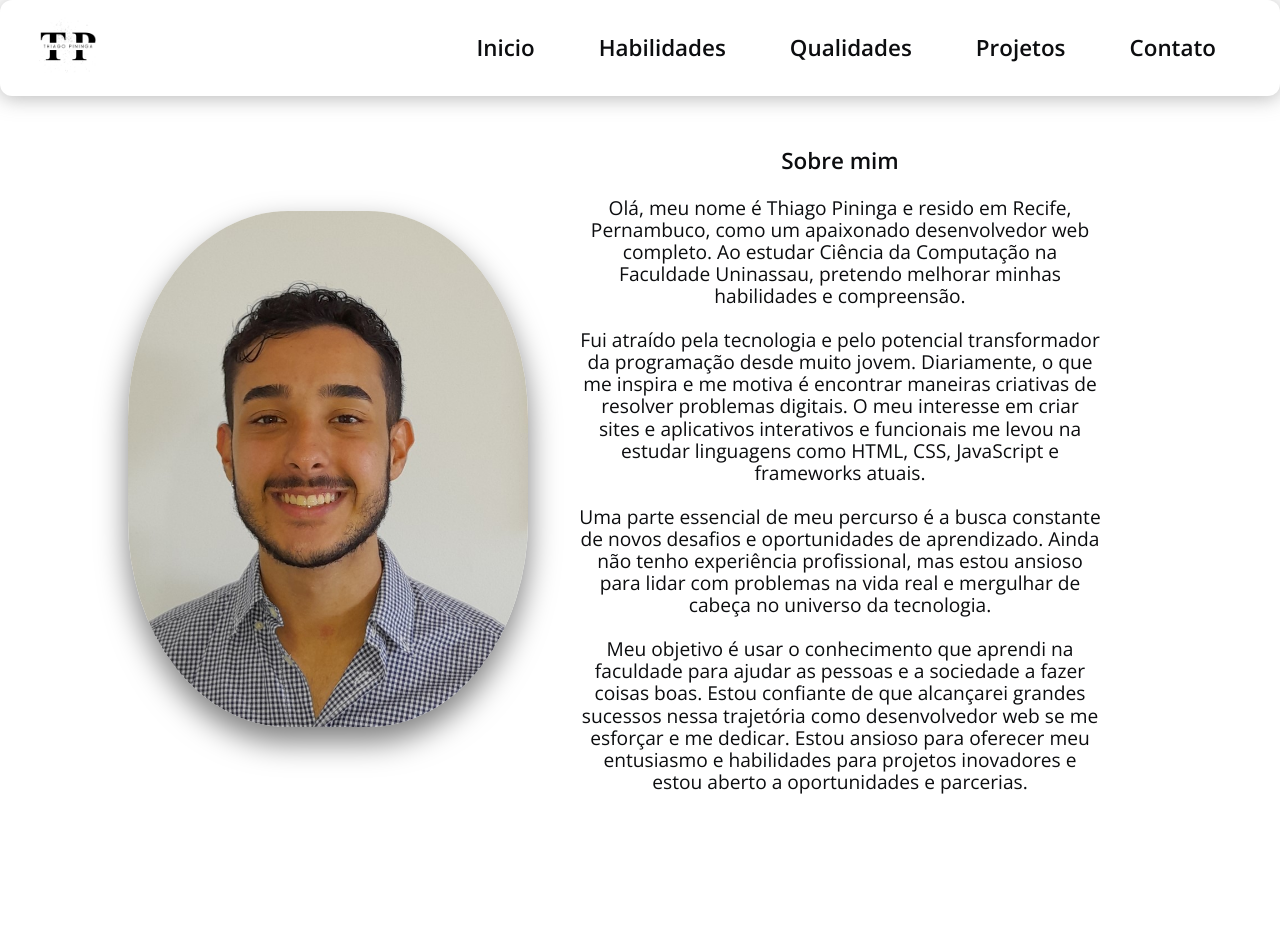
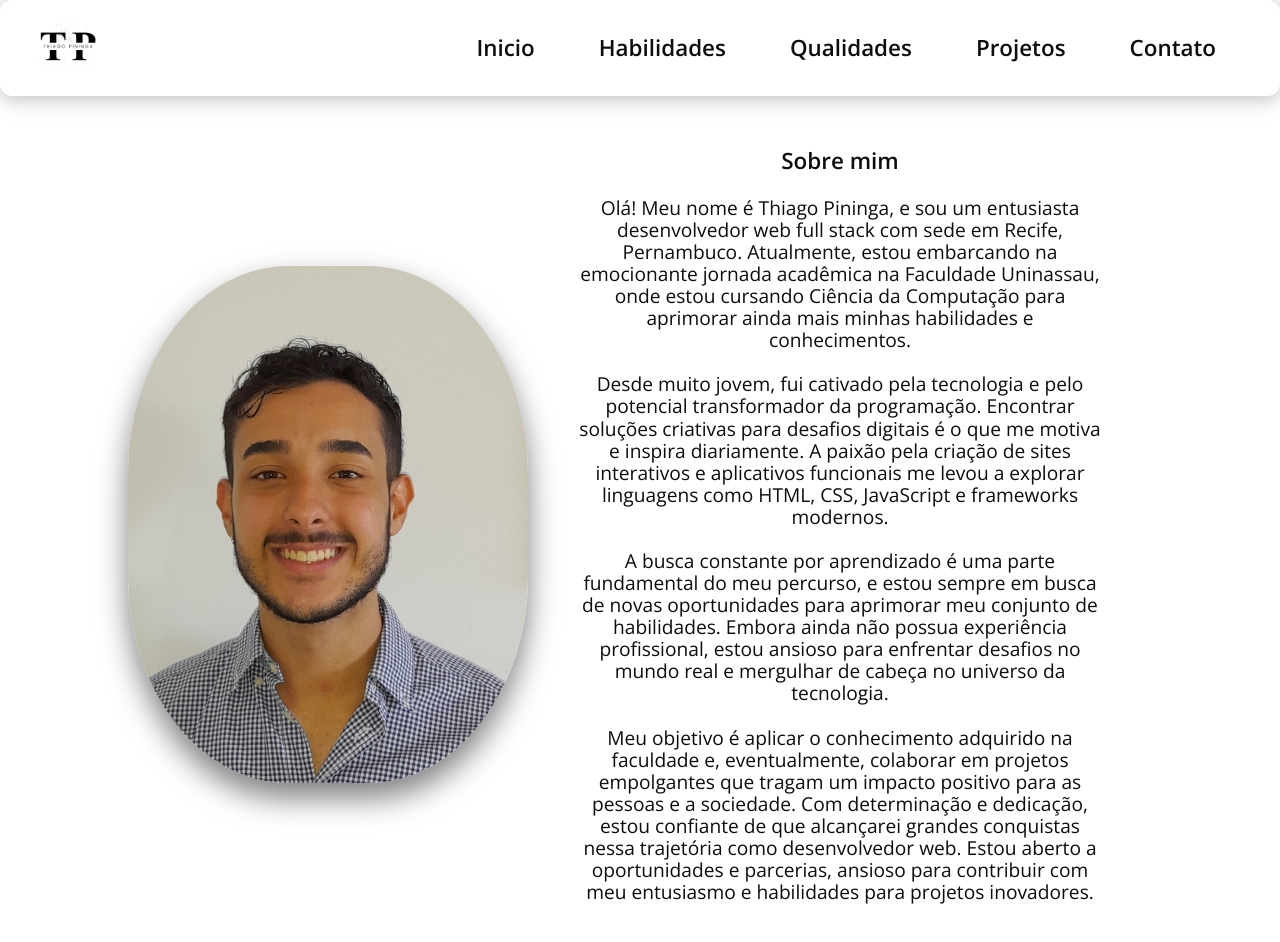
Before and after one commit to ThiagoPininga/portifolio-thiago, a React (Create React App) app: page / in a window 1280 px wide. Shown: the top 942 px of the page. Before the commit the page ends 860 px from the top, so only its background shows below. Built offline with nearby package versions, Linux system fonts and the light colour scheme.

Commit message:
Mudanças de reformulação

```diff
--- a/src/components/AboutMe/index..tsx
+++ b/src/components/AboutMe/index..tsx
@@ -8,19 +8,19 @@ export function AboutMe() {
       <img src={Foto} alt="" />
       <div className="textoAM">
         <h3>Sobre mim</h3>
-        <p>Olá, meu nome é Thiago Pininga e resido em Recife, Pernambuco, como um apaixonado desenvolvedor web completo. Ao estudar Ciência da Computação na Faculdade Uninassau, pretendo melhorar minhas habilidades e compreensão.
+        <p>Olá! Meu nome é Thiago Pininga, e sou um entusiasta desenvolvedor web full stack com sede em Recife, Pernambuco. Atualmente, estou embarcando na emocionante jornada acadêmica na Faculdade Uninassau, onde estou cursando Ciência da Computação para aprimorar ainda mais minhas habilidades e conhecimentos.
           <br />
           <br />
 
-          Fui atraído pela tecnologia e pelo potencial transformador da programação desde muito jovem. Diariamente, o que me inspira e me motiva é encontrar maneiras criativas de resolver problemas digitais. O meu interesse em criar sites e aplicativos interativos e funcionais me levou na estudar linguagens como HTML, CSS, JavaScript e frameworks atuais.
+Desde muito jovem, fui cativado pela tecnologia e pelo potencial transformador da programação. Encontrar soluções criativas para desafios digitais é o que me motiva e inspira diariamente. A paixão pela criação de sites interativos e aplicativos funcionais me levou a explorar linguagens como HTML, CSS, JavaScript e frameworks modernos.
 
 <br />
 <br />
-Uma parte essencial de meu percurso é a busca constante de novos desafios e oportunidades de aprendizado. Ainda não tenho experiência profissional, mas estou ansioso para lidar com problemas na vida real e mergulhar de cabeça no universo da tecnologia.
+A busca constante por aprendizado é uma parte fundamental do meu percurso, e estou sempre em busca de novas oportunidades para aprimorar meu conjunto de habilidades. Embora ainda não possua experiência profissional, estou ansioso para enfrentar desafios no mundo real e mergulhar de cabeça no universo da tecnologia.
 
 <br />
 <br />
-Meu objetivo é usar o conhecimento que aprendi na faculdade para ajudar as pessoas e a sociedade a fazer coisas boas. Estou confiante de que alcançarei grandes sucessos nessa trajetória como desenvolvedor web se me esforçar e me dedicar. Estou ansioso para oferecer meu entusiasmo e habilidades para projetos inovadores e estou aberto a oportunidades e parcerias.</p>
+Meu objetivo é aplicar o conhecimento adquirido na faculdade e, eventualmente, colaborar em projetos empolgantes que tragam um impacto positivo para as pessoas e a sociedade. Com determinação e dedicação, estou confiante de que alcançarei grandes conquistas nessa trajetória como desenvolvedor web. Estou aberto a oportunidades e parcerias, ansioso para contribuir com meu entusiasmo e habilidades para projetos inovadores. </p>
       </div>
     </Container>
   )
--- a/src/components/AboutMe/styles.ts
+++ b/src/components/AboutMe/styles.ts
@@ -21,19 +21,10 @@ export const Container = styled.div`
     font-size: 1.2rem;
   }
 
-  @media(max-width: 1050px) {
-    padding: 0 3%;
-
+  @media(max-width: 700px) {
     .textoAM{
-      margin: 0;
       font-size: 1rem;
     }
 
-    img{
-      width: 200px;
-    }
-
-    flex-direction: column;
-    gap: 3rem;
   }
 `
--- a/src/components/Habilidades/index.tsx
+++ b/src/components/Habilidades/index.tsx
@@ -11,16 +11,16 @@ export function HardSkills(){
       <div className="texto">
         <div>
           <h3>Javascript, ReactJS e NodeJS:</h3>
-          <p>Sou capaz de desenvolver aplicações web interativas e eficientes usando habilidades em JavaScript, React e Node.js. Posso criar lógica de front-end e back-end usando JavaScript como base, garantindo uma experiência de usuário dinâmica e responsiva. Ao usar o framework React, tenho a capacidade de criar interfaces contemporâneas e componentes reutilizáveis que ofereçam uma navegação fácil. Além disso, posso criar servidores robustos e escaláveis com o Node.js, que permite o processamento de dados em tempo real e a construção de aplicações completas.</p>
+          <p>Com habilidades em JavaScript, React e Node.js, sou capaz de criar aplicações web interativas e eficientes. Com o JavaScript como base, posso desenvolver lógica de front-end e back-end, garantindo uma experiência de usuário dinâmica e responsiva. Com o framework React, posso construir interfaces modernas e componentes reutilizáveis, proporcionando uma navegação suave e intuitiva. Além disso, com o Node.js, posso criar servidores robustos e escaláveis, permitindo o processamento de dados em tempo real e a construção de aplicações completas.</p>
         </div>
         <img src={JS} alt="Logo do Javascript" />
       </div>
 
-      <div className="texto PHP">
+      <div className="texto">
         <img src={PHP} alt="Logo do PHP" />
         <div>
           <h3>PHP e MySQL:</h3>
-          <p>Sou capaz de criar aplicações web dinâmicas e funcionais com proficiência em PHP e MySQL. Posso criar páginas interativas e recursos personalizados usando o PHP como linguagem server-side, tornando a experiência do usuário mais interativa. Além disso, posso administrar bancos de dados com sucesso com o MySQL, que garante o armazenamento e recuperação seguras de dados. Ao desenvolver habilidades em PHP e MySQL, posso criar sistemas eficazes, desde pequenos sites até aplicações web mais complexas, aumentando na eficiência e a performance dos projetos que desenvolvo.</p>
+          <p>Com proficiência em PHP e MySQL, sou capaz de desenvolver aplicações web dinâmicas e funcionais. Utilizando o PHP como linguagem server-side, posso criar páginas interativas e recursos personalizados, tornando a experiência do usuário mais envolvente. Além disso, com o MySQL, posso gerenciar com eficiência bancos de dados, garantindo o armazenamento e recuperação de informações de forma segura e organizada. Minha habilidade em PHP e MySQL me permite construir sistemas eficazes, desde pequenos sites até aplicações web mais complexas, impulsionando a performance e a efetividade dos projetos que desenvolvo.</p>
         </div>
 
       </div>
@@ -28,7 +28,7 @@ export function HardSkills(){
       <div className="texto">
         <div>
           <h3>Blender:</h3>
-          <p>Embora o Blender não seja minha área principal de atuação, tenho um grande conhecimento dele como hobby e o amo muito. Estou comprometido a desenvolver minhas habilidades e transformar esse interesse em uma carreira profissional. Busco oportunidades para enfrentar novos desafios e fazer uma contribuição significativa no mundo da modelagem e animação 3D com entusiasmo e dedicação.</p>
+          <p>Embora o Blender não seja minha área principal de atuação, possuo amplo conhecimento nessa área, sendo um hobby que me apaixona profundamente. Estou comprometido em aprimorar minhas habilidades e transformar esse interesse em uma carreira profissional. Com dedicação e entusiasmo, busco oportunidades para explorar novos desafios e contribuir efetivamente no mundo da modelagem e animação 3D.</p>
         </div>
         <img src={Blender} alt="Logo do blender" />
       </div>
--- a/src/components/Habilidades/styles.ts
+++ b/src/components/Habilidades/styles.ts
@@ -13,7 +13,6 @@ export const Container = styled.section`
 
   .texto{
     display: flex;
-    align-items: center;
 
     margin-bottom: 2rem;
     font-weight: 550;
@@ -28,23 +27,4 @@ export const Container = styled.section`
       width: 300px;
     }
   }
-
-  @media (max-width:900px) {
-    .texto{
-      flex-direction: column;
-      gap: 3rem;
-
-      margin-bottom: 3rem;
-
-      img{
-        width: 150px;
-      }
-    }
-
-    .PHP{
-      flex-direction: column-reverse;
-    }
-
-
-  }
 `
--- a/src/components/Header/index.tsx
+++ b/src/components/Header/index.tsx
@@ -2,16 +2,12 @@ import { Container } from "./styles";
 
 import Logo from "../../assets/tp.png"
 import { NavLink } from "react-router-dom";
-import { Sidebar } from "../Sidebar";
 
 export function Header(){
-
-
   return(
     <Container>
+      <header>
         <img src={Logo} alt="Logo" />
-
-      <Sidebar></Sidebar>
 
         <nav>
           <ul>
@@ -32,6 +28,7 @@ export function Header(){
             </li>
           </ul>
         </nav>
+      </header>
     </Container>
   )
 }
--- a/src/components/Header/styles.ts
+++ b/src/components/Header/styles.ts
@@ -1,7 +1,9 @@
 import styled from "styled-components";
 
+
+
 export const Container = styled.header`
-
+  header{
     width: 100%;
     height: 6rem;
     display: flex;
@@ -21,6 +23,12 @@ export const Container = styled.header`
 
     }
 
+    svg{
+        fill: ${({theme}) => theme.colors.black};
+        width: 1rem;
+        height: 1rem;
+      }
+
     img{
       width: 6rem;
       margin-left:20px ;
@@ -30,7 +38,9 @@ export const Container = styled.header`
       margin-right: 3rem;
     }
 
-
+    .menuHam{
+      display: none;
+    }
 
     ul{
       display: flex;
@@ -55,10 +65,5 @@ export const Container = styled.header`
         }
       }
     }
-
-  @media (max-width: 1050px) {
-    nav{
-      display: none;
-    }
   }
 `
--- a/src/components/Sidebar/index.tsx
+++ /dev/null
@@ -1,57 +0,0 @@
-import { NavLink } from "react-router-dom";
-import { Container } from "./styles";
-import { FaBars } from "react-icons/fa";
-import { useState, useEffect, useRef } from "react";
-
-export function Sidebar() {
-  const [sidebar, setSidebar] = useState(false);
-  const sidebarRef = useRef<HTMLDivElement>(null);
-
-  const toggleSidebar = () => {
-    setSidebar(!sidebar);
-  };
-
-  useEffect(() => {
-    function handleClickOutside(event: MouseEvent) {
-      if (sidebarRef.current && !sidebarRef.current.contains(event.target as Node)) {
-        setSidebar(false);
-      }
-    }
-
-    document.addEventListener("mousedown", handleClickOutside);
-
-    return () => {
-      document.removeEventListener("mousedown", handleClickOutside);
-    };
-  }, []);
-
-  return (
-    <Container isActive={sidebar} ref={sidebarRef}>
-      <button onClick={toggleSidebar}>
-        <FaBars />
-      </button>
-
-      {sidebar && (
-        <nav>
-          <ul>
-            <li>
-              <NavLink to="/">Inicio</NavLink>
-            </li>
-            <li>
-              <NavLink to="hard-skills">Habilidades</NavLink>
-            </li>
-            <li>
-              <NavLink to="soft-skills">Qualidades</NavLink>
-            </li>
-            <li>
-              <NavLink to="projetos">Projetos</NavLink>
-            </li>
-            <li>
-              <NavLink to="contato">Contato</NavLink>
-            </li>
-          </ul>
-        </nav>
-      )}
-    </Container>
-  );
-}
--- a/src/components/Sidebar/styles.ts
+++ /dev/null
@@ -1,61 +0,0 @@
-import styled from "styled-components";
-
-interface ContainerProps{
-  isActive:boolean;
-}
-
-export const Container = styled.div<ContainerProps>`
-
-  nav{
-    display: flex;
-
-    width: 200px;
-    height: 100vh;
-
-    position: absolute;
-    right: -60px;
-    top: 0px;
-
-    padding-left: 0px;
-    background-color: ${({theme})=> theme.colors.white};
-
-    box-shadow: 0px -10px 15px rgba(000,000,000,.6);
-
-    ul{
-      margin-top: 120px;
-      padding-left: 0;
-
-      display: flex;
-      flex-direction: column;
-
-      align-items: center;
-    }
-  }
-
-  svg{
-      position: absolute;
-      right: 35px;
-      top: 30px;
-
-      z-index: 99;
-
-      display: none;
-
-      fill: ${({theme}) => theme.colors.black};
-      width: 1.5rem;
-      height: 1.5rem;
-    }
-
-  @media (max-width: 1050px) {
-
-    nav{
-      display:initial;
-    }
-
-
-
-    svg{
-      display: initial;
-    }
-  }
-`
--- a/src/pages/Main/contato/styles.ts
+++ b/src/pages/Main/contato/styles.ts
@@ -33,18 +33,4 @@ export const Container = styled.div`
       }
     }
   }
-
-  @media (max-width: 1050px){
-    .contact{
-      width: 85%;
-      margin: 0 7.5%;
-
-      p{
-        font-size: 1.1rem
-      }
-    }
-
-
-
-  }
 `
--- a/src/pages/Main/projetos/styles.ts
+++ b/src/pages/Main/projetos/styles.ts
@@ -11,7 +11,7 @@ export const Container = styled.div`
   .projetos{
     background-color: grey;
     padding: 10px;
-    margin: 3rem;
+    margin:3rem;
     box-shadow: 0px 15px 30px rgba(000,000,000,.7);
 
     border-radius: 20px;
@@ -40,14 +40,4 @@ export const Container = styled.div`
       }
     }
   }
-
-  @media (max-width: 1050px){
-    margin: 0px;
-
-    .projetos{
-      margin: 20px 3%;
-      padding: 15px 2%;
-      width: 90%;
-    }
-  }
 `
```
Also changed, not shown: src/components/Qualidades/index.tsx (+8 -9 lines). Lines whose indentation alone changed are shown as unchanged.
